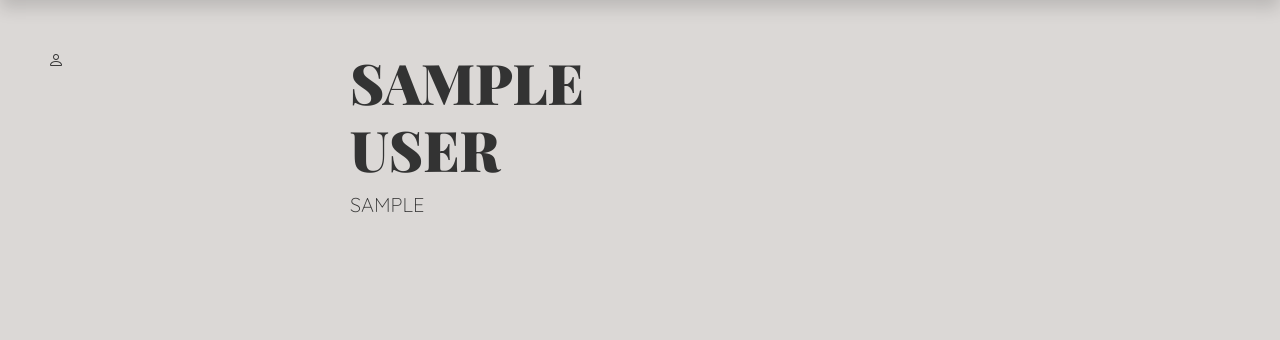
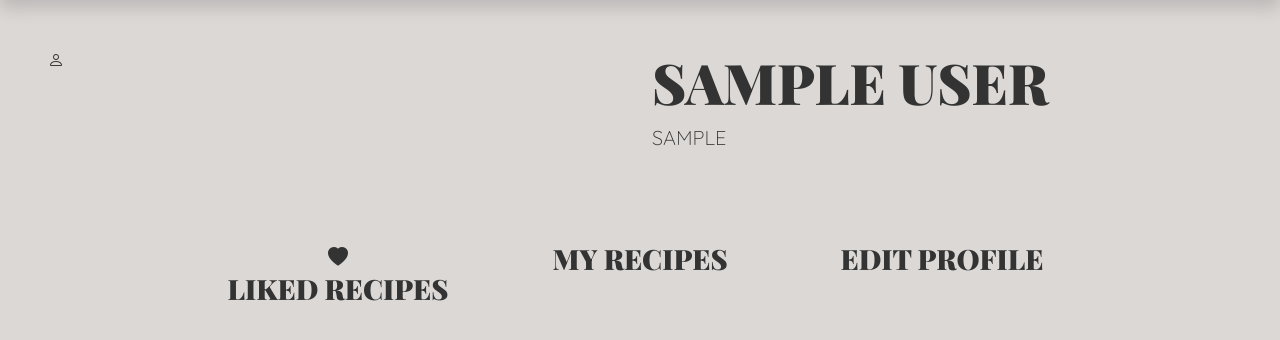
Before and after one commit to RoyMagnussen/Yummy-Recipe-Blog, a Django app: template blog/templates/blog/profile_page.html in a window 1280 px wide. Shown: the part 168-508 px from the top of the page. Run offline with Django 3.2, Linux system fonts and the light colour scheme; the template is opened without the code that fills it, so the values that code supplies are empty; the visitor is signed in with stand-in values (Sample User, id 1); parts of the project's set-up code (start-up, migrations or seed data) failed here and were passed over; some libraries are stand-ins or nearby versions.

Commit message:
Created user info section and profile actions section.

```diff
--- a/blog/templates/blog/profile_page.html
+++ b/blog/templates/blog/profile_page.html
@@ -7,20 +7,19 @@
 <div class="container-fluid px-5 mt-5 text-uppercase">
     <div class="row">
         <div class="col-12">
-            <div class="row">
-                <div class="col-12 col-md-6">
             <div class="profile-info">
                 <div class="row">
                     <div class="col-12 col-md-6">
                         {% if user.profile_picture %}
-                                    <img src="{{ user.profile_picture.url }}" alt="{{ user.username }}'s Profile Picture" class="img-fluid rounded-circle profile-page-profile-picture">
+                            <img src="{{ user.profile_picture.url }}" alt="{{ user.username }}'s Profile Picture" class="img-fluid d-flex mx-auto rounded-circle profile-page-profile-picture">
                         {% else %}
-                                    <i class="bi bi-person"></i>
+                            <i class="bi bi-person profile-picture-icon"></i>
                         {% endif %}
                     </div>
-                            <div class="col-12 col-md-6">
+                    <div class="col-12 col-md-6 align-middle d-flex mt-3 mt-md-0">
+                        <div class="d-block my-auto mx-auto mx-md-0">
                             {% if user.first_name or user.last_name %}
-                                    <h1 class="display-4 logo-font">{{ user.first_name }} {{ user.last_name }}</h1>
+                            <h1 class="display-4 logo-font">{{ user.first_name }} {{ user.last_name}}</h1>
                             {% endif %}
                             <p class="lead">{{ user.username }}</p>
                         </div>
@@ -29,6 +28,38 @@
             </div>
         </div>
     </div>
+    <div class="row my-5">
+        <div class="col-12">
+            <div class="profile-actions">
+                <div class="row justify-content-center">
+                    <div class="col-12 col-sm-6 col-md-4 col-lg-3 my-3">
+                        <!-- TODO: Add url function for liked recipes -->
+                        <a href="#" class="btn btn-lg profile-action-btn d-flex">
+                            <div class="d-block m-auto">
+                                <i class="bi bi-heart-fill pink-heart icon-xl"></i>
+                                <h3 class="logo-font">Liked Recipes</h3>
+                            </div>
+                        </a>
+                    </div>
+                    <div class="col-12 col-sm-6 col-md-4 col-lg-3 my-3">
+                        <!-- TODO: Add url function for personal recipes -->
+                        <a href="#" class="btn btn-lg profile-action-btn d-flex">
+                            <div class="d-block m-auto">
+                                <h3 class="logo-font">My Recipes</h3>
+                            </div>
+                        </a>
+                    </div>
+                    <div class="col-12 col-sm-6 col-md-4 col-lg-3 my-3">
+                        <!-- TODO: Add url function for profile edit -->
+                        <a href="#" class="btn btn-lg profile-action-btn d-flex">
+                            <div class="d-block m-auto">
+                                <h3 class="logo-font">Edit Profile</h3>
+                            </div>
+                        </a>
+                    </div>
+                </div>
+            </div>
+        </div>
     </div>
 </div>
 {% endblock content %}
```
Lines whose indentation alone changed are shown as unchanged.
